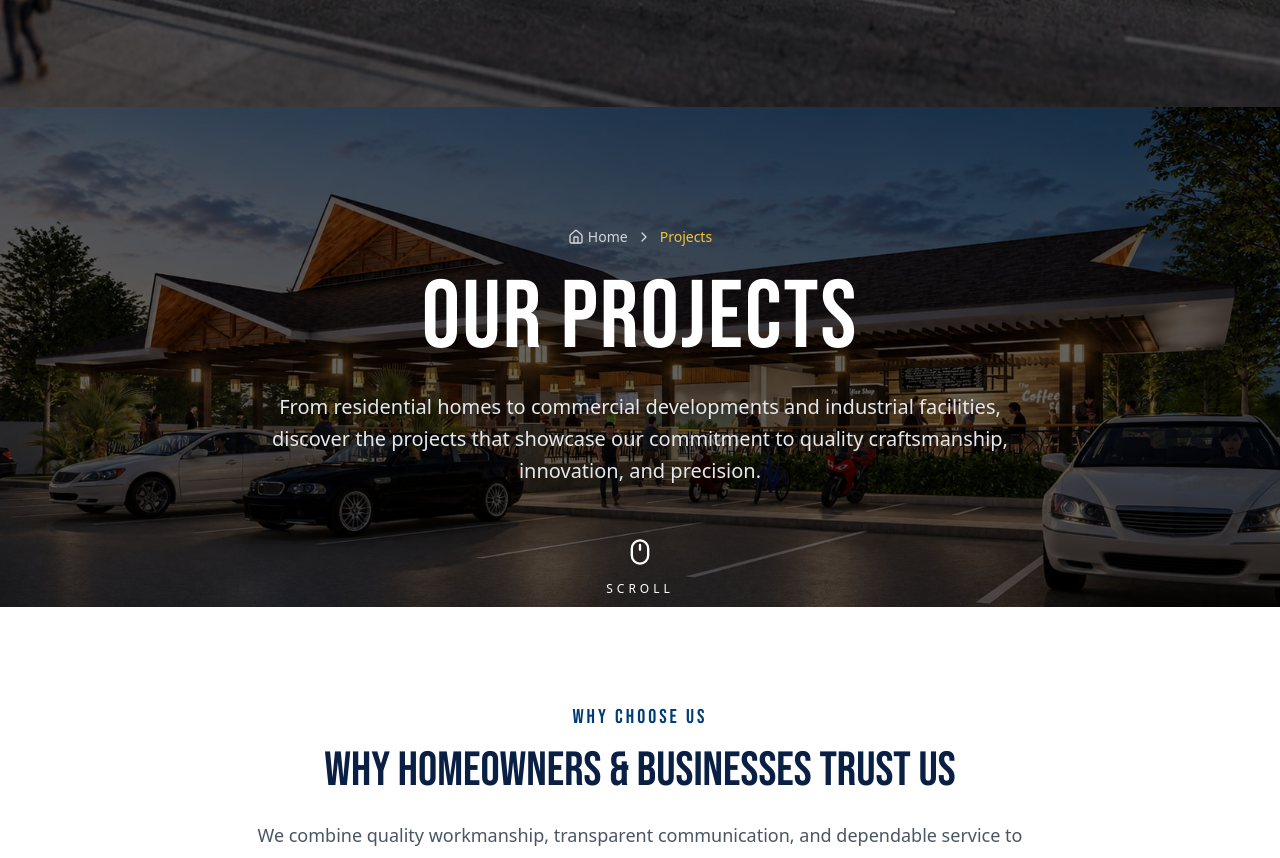
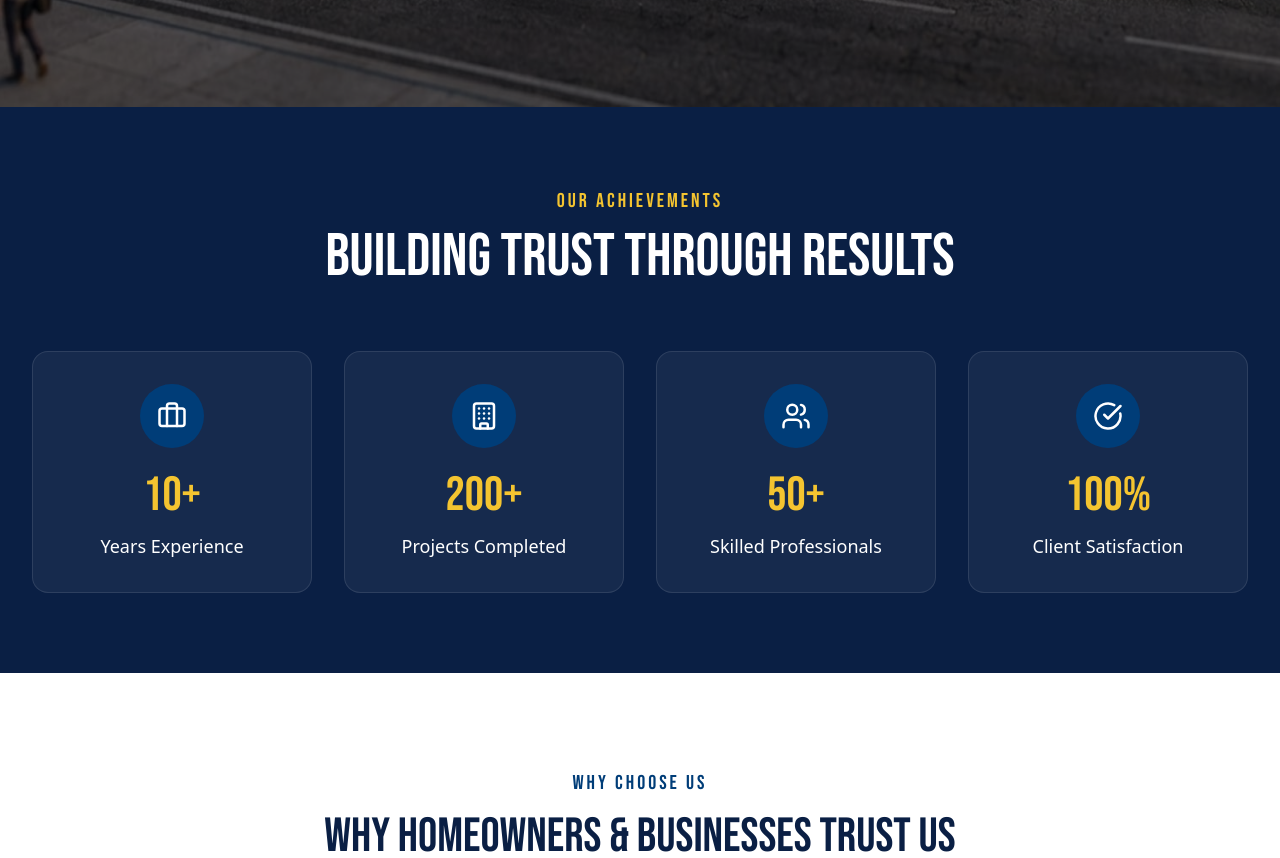
Before and after one commit to Markcjpaclibar/JcnConstruction, a Next.js app: page / in a window 1280 px wide. Shown: the part 693-1551 px from the top of the page. Built offline with nearby package versions, Linux system fonts and the light colour scheme; no server answers; the database is empty.

Commit message:
hero updates

```diff
--- a/components/home/CompanyStats.tsx
+++ b/components/home/CompanyStats.tsx
@@ -1,81 +1,172 @@
 "use client";
 
-import Image from "next/image";
-import Link from "next/link";
+import { useEffect, useRef, useState } from "react";
+import Container from "@/components/ui/Container";
+import FadeUp from "@/components/animations/FadeUp";
 import { Bebas_Neue } from "next/font/google";
-import { Home, ChevronRight, Mouse } from "lucide-react";
-import FadeUp from "@/components/animations/FadeUp";
+import {
+  Briefcase,
+  Building,
+  Users,
+  CheckCircle,
+} from "lucide-react";
 
 const bebas = Bebas_Neue({
   subsets: ["latin"],
   weight: "400",
 });
 
-export default function ProjectHero() {
+const stats = [
+  {
+    icon: Briefcase,
+    end: 10,
+    suffix: "+",
+    label: "Years Experience",
+  },
+  {
+    icon: Building,
+    end: 200,
+    suffix: "+",
+    label: "Projects Completed",
+  },
+  {
+    icon: Users,
+    end: 50,
+    suffix: "+",
+    label: "Skilled Professionals",
+  },
+  {
+    icon: CheckCircle,
+    end: 100,
+    suffix: "%",
+    label: "Client Satisfaction",
+  },
+];
+
+interface StatCardProps {
+  icon: React.ElementType;
+  end: number;
+  suffix: string;
+  label: string;
+}
+
+function StatCard({
+  icon: Icon,
+  end,
+  suffix,
+  label,
+}: StatCardProps) {
+  const [count, setCount] = useState(0);
+  const cardRef = useRef<HTMLDivElement>(null);
+  const started = useRef(false);
+
+  useEffect(() => {
+    const observer = new IntersectionObserver(
+      ([entry]) => {
+        if (!entry.isIntersecting || started.current) return;
+
+        started.current = true;
+
+        let current = 0;
+
+        const totalFrames = 120;
+
+        const timer = setInterval(() => {
+          current++;
+
+          const progress = current / totalFrames;
+          const value = Math.floor(progress * end);
+
+          if (current >= totalFrames) {
+            setCount(end);
+            clearInterval(timer);
+          } else {
+            setCount(value);
+          }
+        }, 25);
+
+        return () => clearInterval(timer);
+      },
+      {
+        threshold: 0.4,
+      }
+    );
+
+    if (cardRef.current) {
+      observer.observe(cardRef.current);
+    }
+
+    return () => observer.disconnect();
+  }, [end]);
+
   return (
-    <section className="relative flex h-[60vh] min-h-[500px] items-center justify-center overflow-hidden">
-      {/* Background Image */}
-      <Image
-        src="/images/hero/hero-1.jpeg"
-        alt="Our Projects"
-        fill
-        priority
-        className="object-cover"
-      />
+    <div ref={cardRef}>
+      <div className="group rounded-2xl border border-white/10 bg-white/5 p-8 text-center transition-all duration-300 hover:-translate-y-2 hover:border-[#F4C430] hover:bg-white/10">
+        {/* Icon */}
+        <div className="mx-auto flex h-16 w-16 items-center justify-center rounded-full bg-[#003D78] transition duration-300 group-hover:bg-[#F4C430]">
+          <Icon
+            size={30}
+            className="text-white transition duration-300 group-hover:text-[#0A1F44]"
+          />
+        </div>
 
-      {/* Dark Overlay */}
-      <div className="absolute inset-0 bg-black/60" />
+        {/* Counter */}
+        <h3
+          className={`${bebas.className} mt-6 text-5xl text-[#F4C430]`}
+        >
+          {count}
+          {suffix}
+        </h3>
 
-      {/* Content */}
-      <div className="relative z-10 mx-auto flex w-full max-w-7xl flex-col items-center px-6 text-center lg:px-8">
-        {/* Breadcrumb */}
-        <FadeUp duration={0.7}>
-          <div className="mb-6 flex items-center gap-2 text-sm text-gray-300">
-            <Link
-              href="/"
-              className="flex items-center gap-1 transition hover:text-[#F4C430]"
+        {/* Label */}
+        <p className="mt-3 text-lg text-white">
+          {label}
+        </p>
+      </div>
+    </div>
+  );
+}
+
+export default function CompanyStats() {
+  return (
+    <section className="bg-[#0A1F44] py-20">
+      <Container>
+        {/* Heading */}
+        <FadeUp>
+          <div className="mb-16 text-center">
+            <p
+              className={`${bebas.className} text-xl tracking-[3px] text-[#F4C430]`}
             >
-              <Home size={16} />
-              Home
-            </Link>
+              OUR ACHIEVEMENTS
+            </p>
 
-            <ChevronRight size={16} />
-
-            <span className="text-[#F4C430]">
-              Projects
-            </span>
+            <h2
+              className={`${bebas.className} mt-3 text-5xl uppercase text-white md:text-6xl`}
+            >
+              BUILDING TRUST THROUGH RESULTS
+            </h2>
           </div>
         </FadeUp>
 
-        {/* Heading */}
-        <FadeUp delay={0.15} duration={0.8}>
-          <h1
-            className={`${bebas.className} text-5xl uppercase leading-none tracking-[2px] text-white sm:text-6xl md:text-7xl lg:text-8xl`}
-          >
-            OUR PROJECTS
-          </h1>
-        </FadeUp>
-
-        {/* Description */}
-        <FadeUp delay={0.3} duration={0.8}>
-          <p className="mt-6 max-w-3xl text-base leading-8 text-gray-200 sm:text-lg md:text-xl">
-            From residential homes to commercial developments and industrial
-            facilities, discover the projects that showcase our commitment to
-            quality craftsmanship, innovation, and precision.
-          </p>
-        </FadeUp>
-
-        {/* Scroll Indicator */}
-        <div className="absolute bottom-[-110px] hidden flex-col items-center text-white md:flex">
-          <div className="animate-bounce">
-            <Mouse size={28} />
-          </div>
-
-          <span className="mt-2 text-xs uppercase tracking-[4px]">
-            Scroll
-          </span>
+        {/* Stats */}
+        <div className="grid gap-8 sm:grid-cols-2 lg:grid-cols-4">
+          {stats.map((stat, index) => (
+            <FadeUp
+              key={stat.label}
+              delay={0.1 + index * 0.1}
+              duration={0.7}
+              distance={35}
+            >
+              <StatCard
+                icon={stat.icon}
+                end={stat.end}
+                suffix={stat.suffix}
+                label={stat.label}
+              />
+            </FadeUp>
+          ))}
         </div>
-      </div>
+      </Container>
     </section>
   );
 }
```
